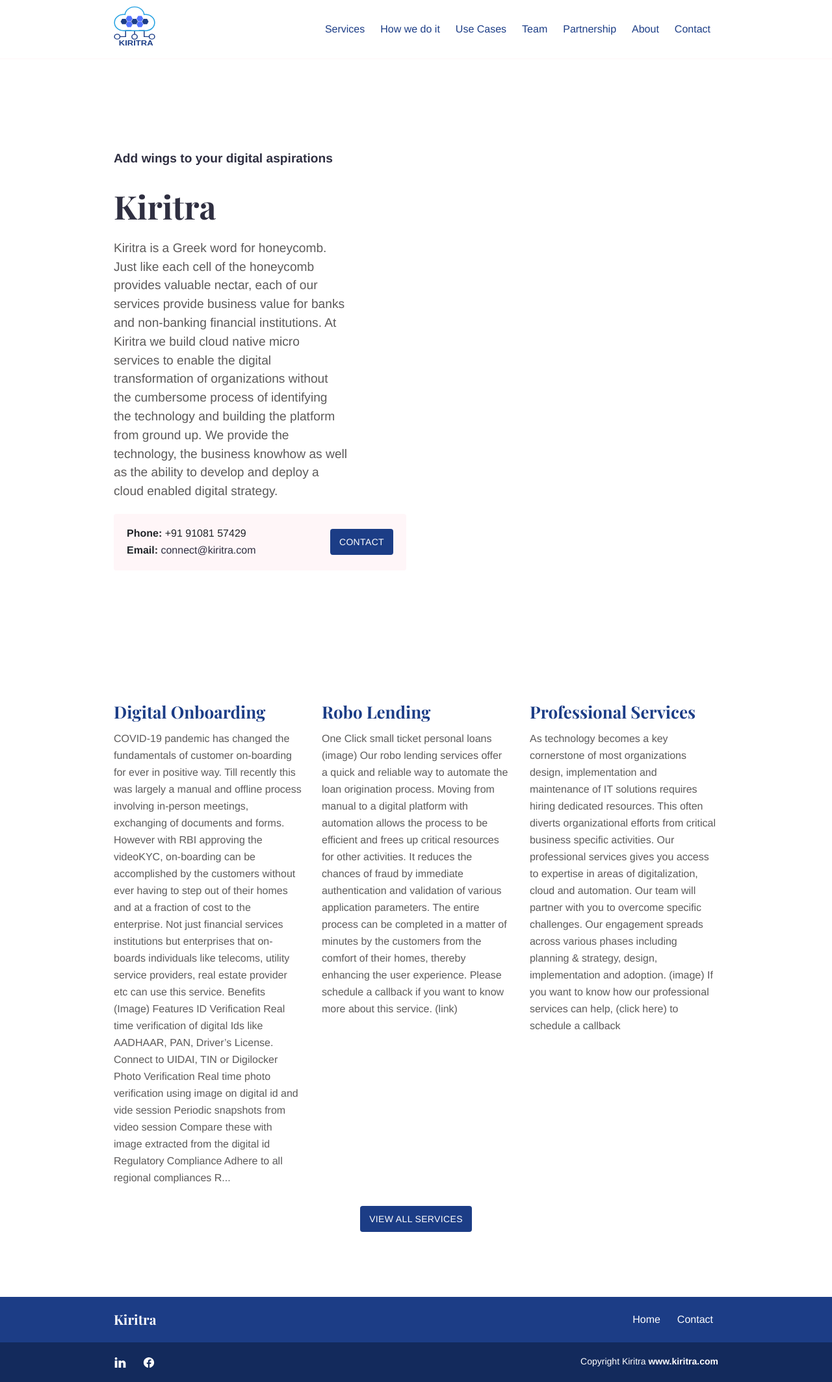
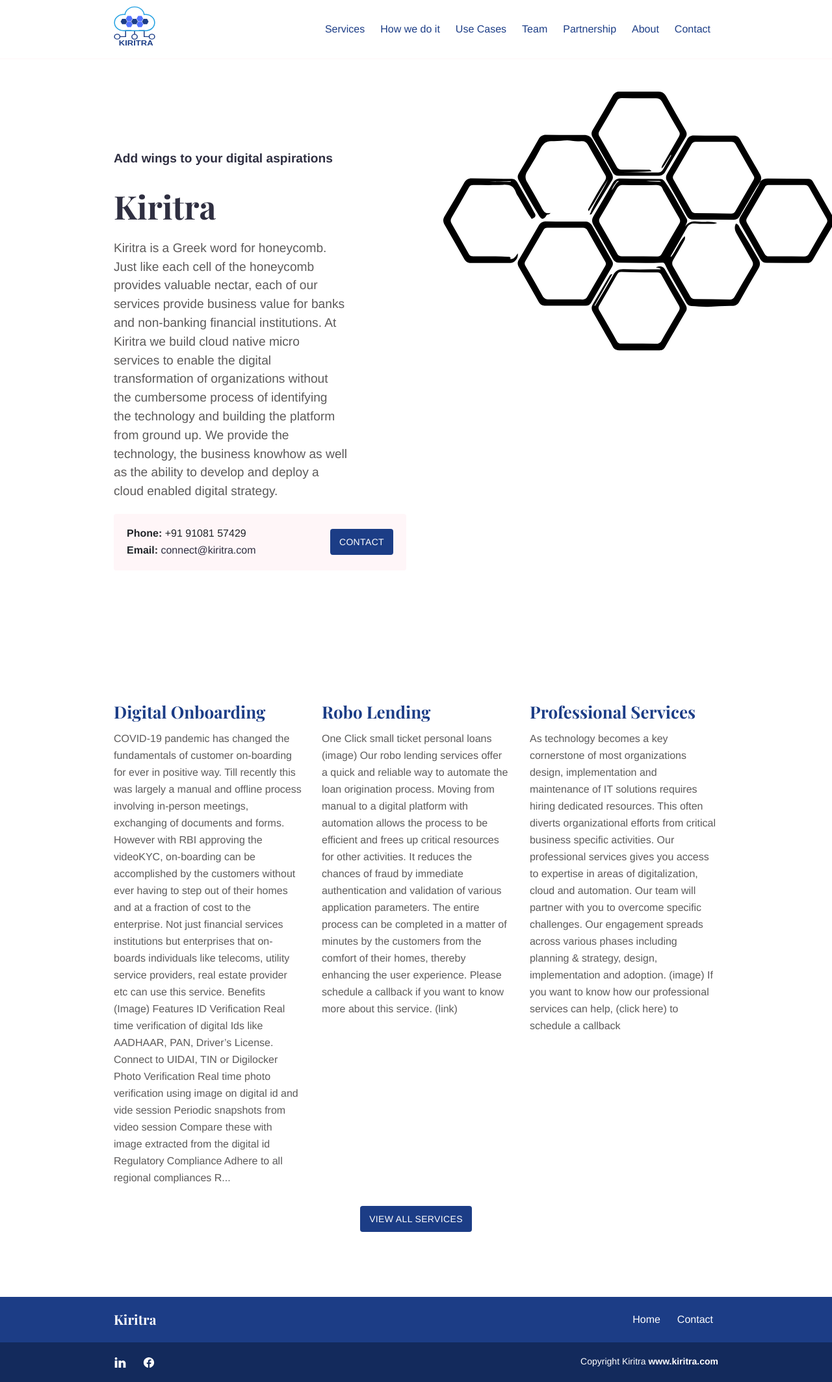
Before and after one commit to Kiritra/Kiritra.com, a Jekyll site: the page built from index.md, in a window 1280 px wide. Shown: the whole page at 65% size. Built offline with Jekyll 4.4.1, drawn with Linux system fonts in a browser that asks for light colours.

Commit message:
restored "intro_image: "images/illustrations/Honeycomb_adobe_express.svg""

```diff
--- a/index.md
+++ b/index.md
@@ -2,6 +2,7 @@
 title: Kiritra
 layout: home
 description: Business website of Kiritra.
+intro_image: "images/illustrations/Honeycomb_adobe_express.svg"
 intro_image_absolute: true
 intro_image_hide_on_mobile: false
 show_call_box: true
```
